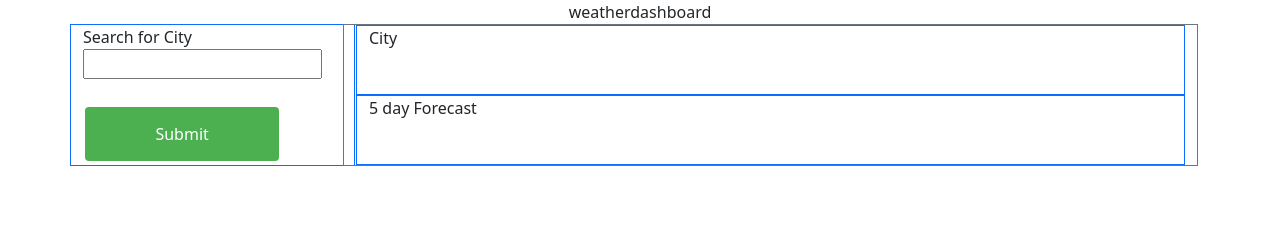
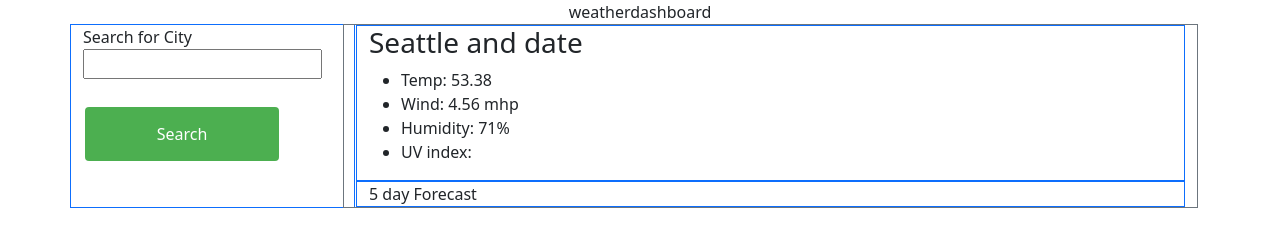
Before and after one commit to rickyjoet/weatherdashboard, a plain HTML site: page index.html in a window 1280 px wide. Drawn offline with nearby package versions, Linux system fonts and the light colour scheme; no server answers.

Commit message:
weather info on html

```diff
--- a/Assets/script.js
+++ b/Assets/script.js
@@ -1,8 +1,10 @@
-document.querySelector("#search-btn").addEventListener("click", function(event) {
-    console.log("click")
-    var query = "https://api.openweathermap.org/data/2.5/weather?q=seattle&units=imperial&appid=c55fea575b010c6f9a308291c0d31def&"
-})
+function inputSearch () {
+    var city  = document.getElementById("searchbox").value;
+    console.log(city);
 
-fetch('https://api.openweathermap.org/data/2.5/weather?q=seattle&units=imperial&appid=c55fea575b010c6f9a308291c0d31def&')
-  .then(response => response.json())
-  .then(data => console.log(data));
+    fetch(`https://api.openweathermap.org/data/2.5/weather?q=${city}&current.uvi&units=imperial&appid=c55fea575b010c6f9a308291c0d31def&`)
+    .then(response => response.json())
+    .then(data => console.log(data));
+    // api openweather app changed finding uvi
+
+}
--- a/index.html
+++ b/index.html
@@ -20,16 +20,23 @@
 
       <div class="row">
         <div class="col-sm-3 border border-primary">Search for City
-            <form action="/action_page.php">
                 <input type="text" id="searchbox" size="20"><br><br>
-                <button type ="submit" id="search-btn" class="btn">Submit</button>
-              </form>
-
+                <button id="search-btn" class="btn" onclick="inputSearch()">Search</button>
         </div>
 
 
         <div class="row col-sm-9 border border-secondary">
-          <div class="border border-primary">City</div>
+          <div class="border border-primary">
+            <h3 id='city_name'>Seattle and date</h3>
+            <ul>
+                <li class="temp">Temp: 53.38</li>
+                <li class="wind">Wind: 4.56 mhp </li>
+                <li class="humid">Humidity: 71%</li>
+                <li class="uwindex">UV index: </li>
+            </ul>
+
+
+          </div>
           <div class="border border-primary">5 day Forecast</div>
 
         </div>
```
